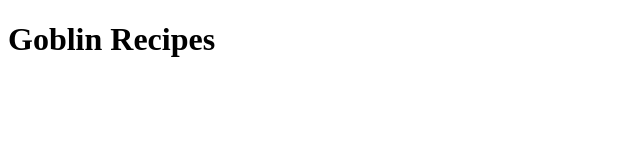
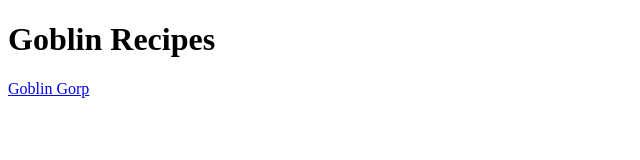
Before and after one commit to jinxjan/Recipe-Site, a plain HTML site: page index.html in a window 1280 px wide. Shown: the whole page, without its empty margins (0-640 px from the left). Drawn offline with Linux system fonts and the light colour scheme.

Commit message:
Add gorp.html to index.html as a link

```diff
--- a/index.html
+++ b/index.html
@@ -7,5 +7,6 @@
 
     <body>
         <h1>Goblin Recipes</h1>
+        <a href="recipes/gorp.html">Goblin Gorp</a>
     </body>
 </html>
```
